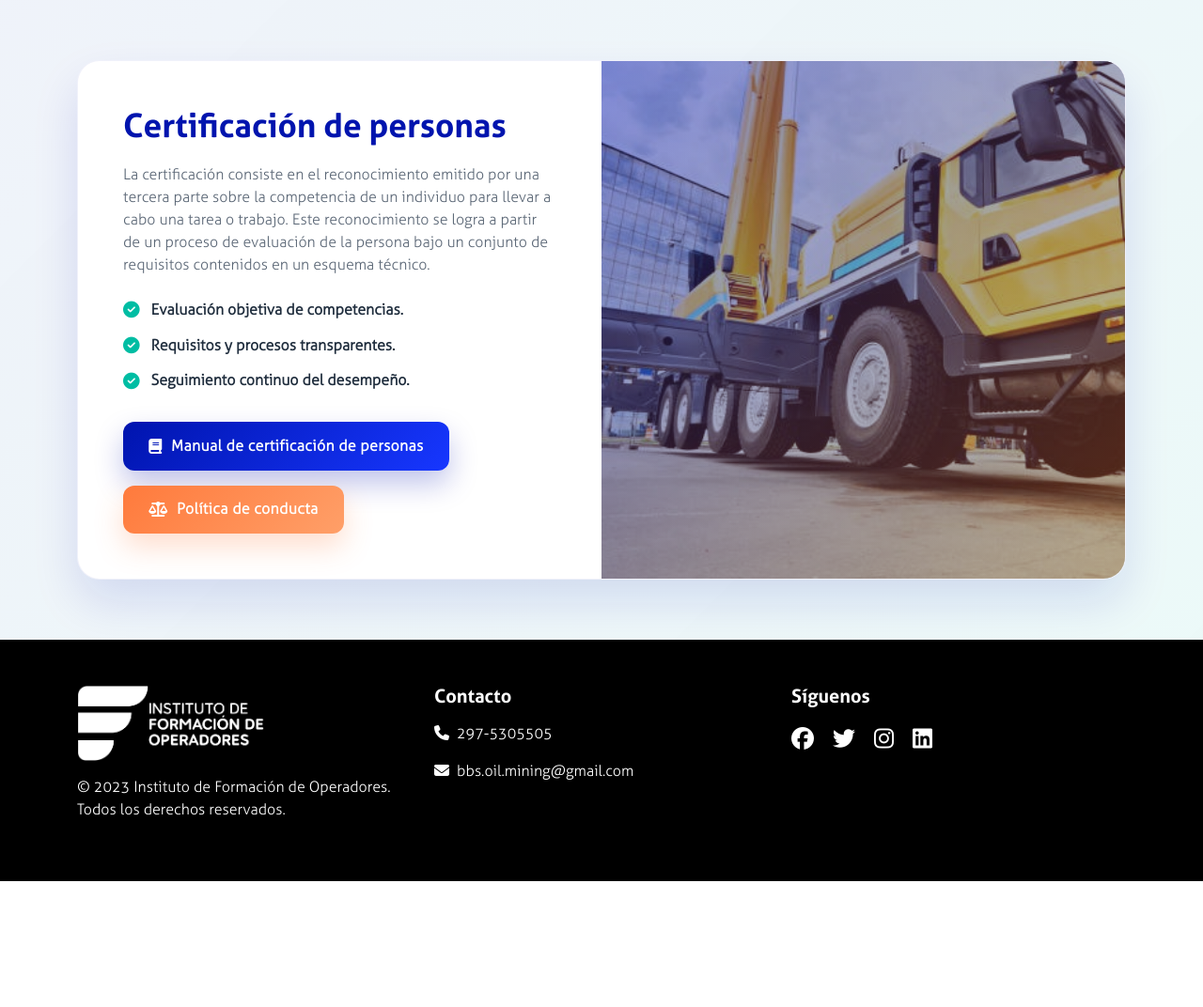
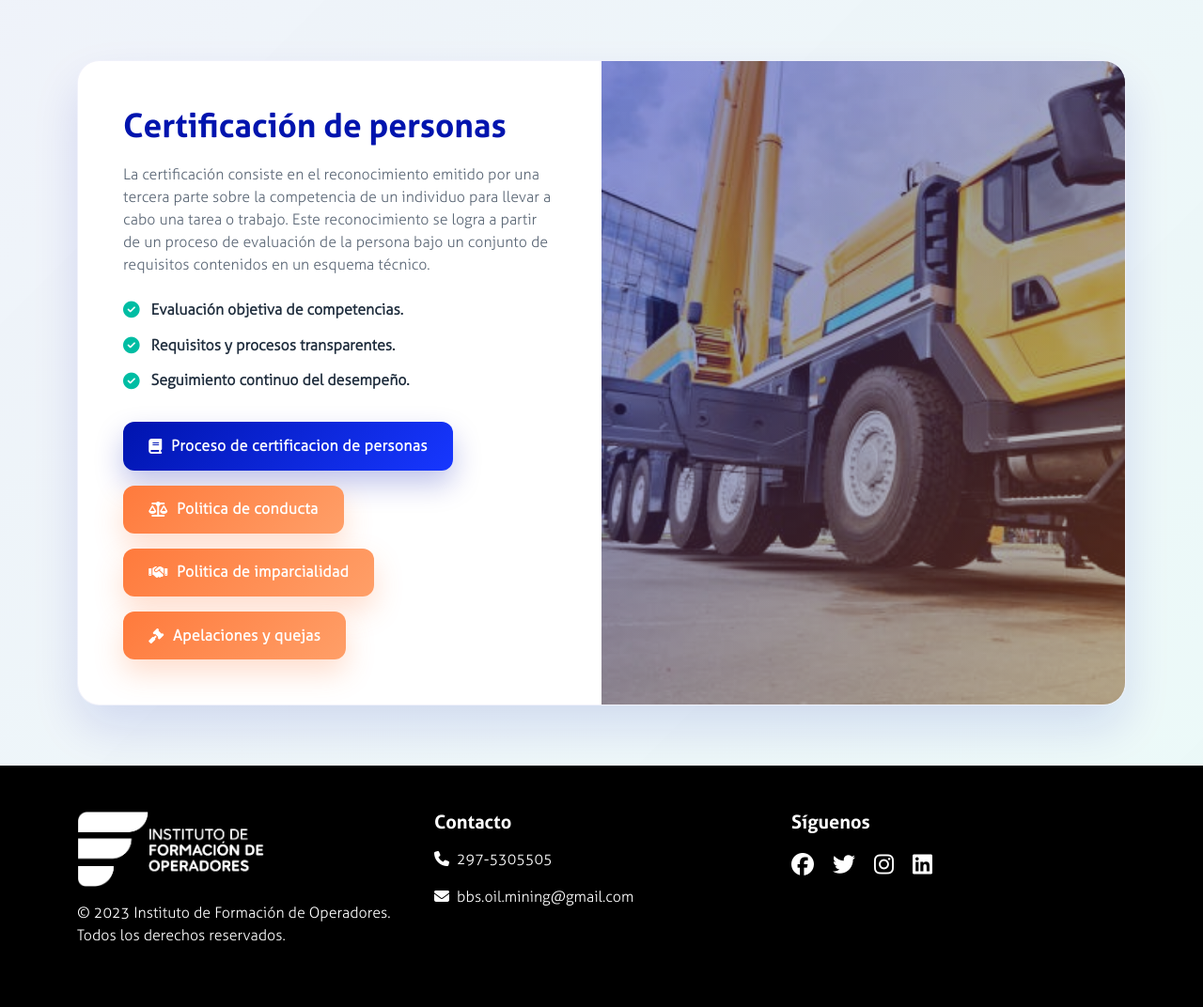
Before and after one commit to Juanimelillo159/intituto-formacion-de-operadores, a PHP site: page /intituto-formacion-de-operadores/politicas.php in a window 1280 px wide. Shown: the part 514-1586 px from the top of the page at 94% size. Before the commit the page ends 1452 px from the top, so only its background shows below. Run offline with PHP 8.4, Linux system fonts and the light colour scheme; data that the repository does not hold is empty; some libraries are stand-ins or nearby versions.

Commit message:
agregados pdfs a "politicas"

```diff
--- a/politicas.php
+++ b/politicas.php
@@ -45,13 +45,19 @@ $page_styles = '<link rel="stylesheet" href="assets/styles/style_politicas.css">
                             <li><i class="fa-solid fa-circle-check"></i> Seguimiento continuo del desempeño.</li>
                         </ul>
                         <div class="policy-actions">
-                            <a class="policy-btn primary" href="assets/pdf/manual_certificacion.pdf" target="_blank" rel="noopener">
-                                <i class="fa-solid fa-book"></i> Manual de certificación de personas
-                            </a>
-                            <a class="policy-btn secondary" href="assets/pdf/politica_conducta.pdf" target="_blank" rel="noopener">
-                                <i class="fa-solid fa-scale-balanced"></i> Política de conducta
-                            </a>
-                        </div>
+    <a class="policy-btn primary" href="assets/pdf/PE%2001-Anexo%20IV.%20Diagrama%20de%20flujo%20del%20proceso%20Rev.00.pdf" target="_blank" rel="noopener">
+        <i class="fa-solid fa-book"></i> Proceso de certificacion de personas
+    </a>
+    <a class="policy-btn secondary" href="assets/pdf/Pol%C3%ADtica%20de%20%C3%A9tica%20y%20conducta.%20Rev.00..pdf" target="_blank" rel="noopener">
+        <i class="fa-solid fa-scale-balanced"></i> Politica de conducta
+    </a>
+    <a class="policy-btn secondary" href="assets/pdf/Pol%C3%ADtica%20de%20Imparcialidad%20Rev.00.pdf" target="_blank" rel="noopener">
+        <i class="fa-solid fa-handshake"></i> Politica de imparcialidad
+    </a>
+    <a class="policy-btn secondary" href="assets/pdf/PG-06%20Apelaciones%20y%20quejas%20Rev.01.pdf" target="_blank" rel="noopener">
+        <i class="fa-solid fa-gavel"></i> Apelaciones y quejas
+    </a>
+</div>
                     </div>
                     <div class="policy-visual">
                         <img src="assets/imagenes/fondo/img1.jpg" alt="Equipo técnico revisando documentación" loading="lazy">
```
